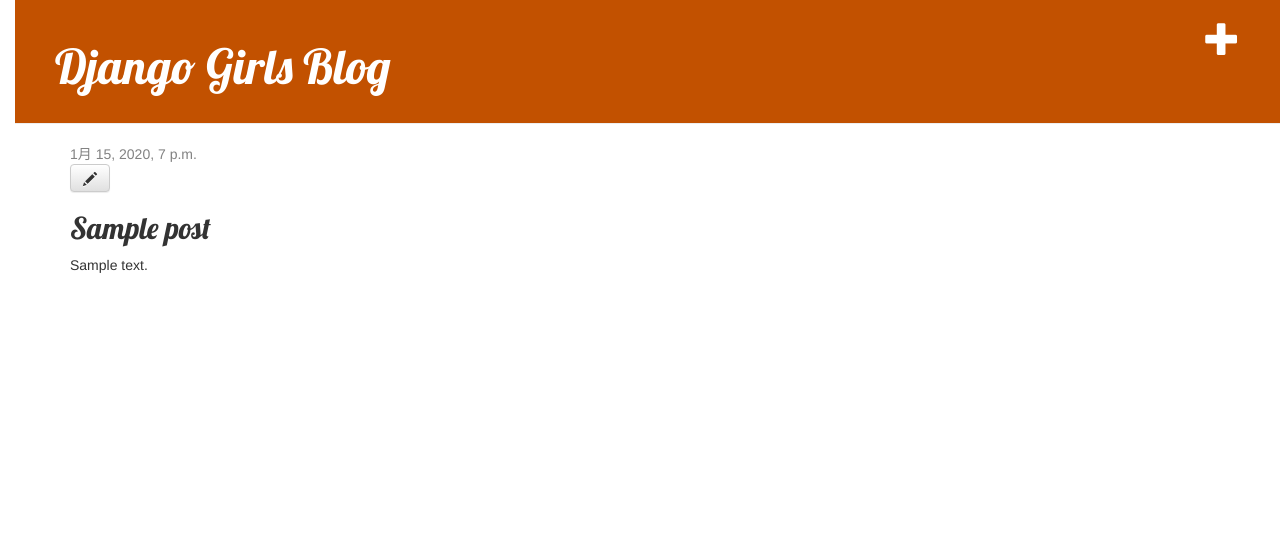
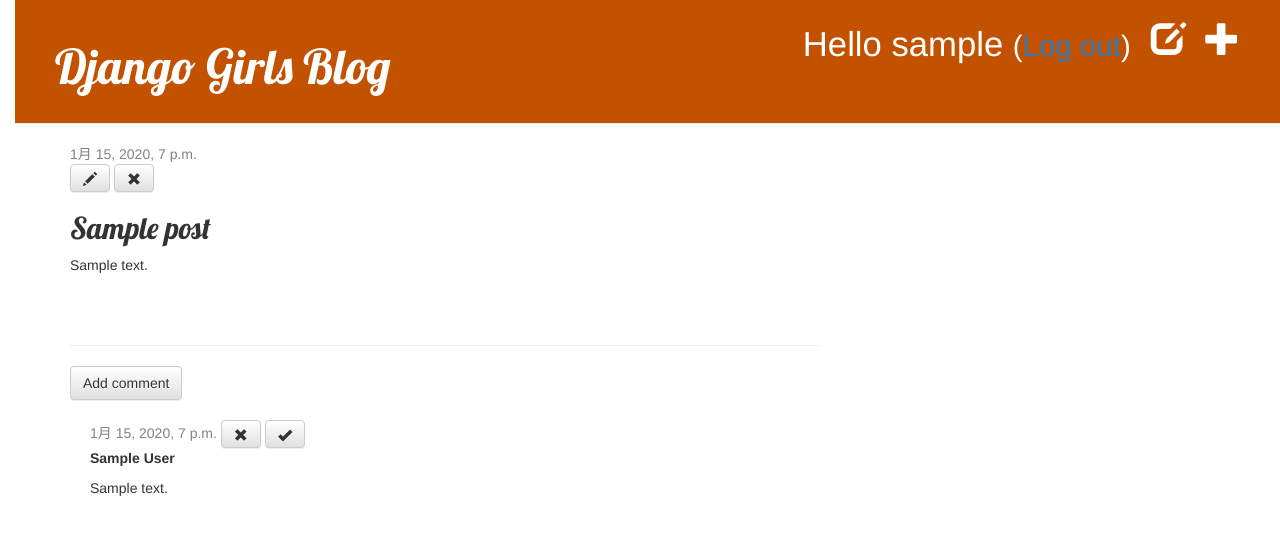
Before and after one commit to kaito071831/my-first-blog, a Django app: page /post/1/ in a window 1280 px wide. Shown: the top 535 px of the page. Run offline with Django 3.2, Linux system fonts and the light colour scheme; a user stored in the database is signed in; tables that the repository leaves empty hold one stand-in row (values such as "Sample post"); some libraries are stand-ins or nearby versions.

Commit message:
Add draft and comment function.

```diff
--- a/blog/admin.py
+++ b/blog/admin.py
@@ -1,4 +1,5 @@
 from django.contrib import admin
-from .models import Post
+from .models import Post, Comment
 
 admin.site.register(Post)
+admin.site.register(Comment)
--- a/blog/models.py
+++ b/blog/models.py
@@ -15,3 +15,20 @@ class Post(models.Model):
 
     def _str_(self):
         return self.title
+
+class Comment(models.Model):
+    post = models.ForeignKey('blog.post', on_delete=models.CASCADE, related_name='comments')
+    author = models.CharField(max_length=200)
+    text = models.TextField()
+    created_date = models.DateTimeField(default=timezone.now)
+    apporved_comment = models.BooleanField(default=False)
+
+    def approve(self):
+        self.approved_comment = True
+        self.save()
+
+    def __str__(self):
+        return self.text
+
+    def apporved_comment(self):
+        return self.comment.filter(approved_comment=True)
--- a/blog/static/css/blog.css
+++ b/blog/static/css/blog.css
@@ -53,3 +53,7 @@ h1, h2, h3, h4{
 .post h2 a, .post h2 a:visited{
     color: #000000;
 }
+
+.comment{
+    margin: 20px 0px 20px 20px;
+}
--- a/blog/templates/blog/base.html
+++ b/blog/templates/blog/base.html
@@ -11,6 +11,10 @@
 		<div class="page-header">
 			{% if user.is_authenticated %}
 				<a href="{% url 'post_new' %}" class="top-menu"><span class="glyphicon glyphicon-plus"></span></a>
+				<a href="{% url 'post_draft_list' %}" class="top-menu"><span class="glyphicon glyphicon-edit"></span></a>
+				<p class="top-menu">Hello {{ user.username }} <small>(<a href="{% url 'logout' %}">Log out</a>)</small></p>
+			{% else %}
+				<a href="{% url 'login' %}" class="top-menu"><span class="glyphicon glyphicon-lock"></span></a>
 			{% endif %}
 			<h1><a href="/">Django Girls Blog</a></h1>
 		</div>
--- a/blog/templates/blog/post_detail.html
+++ b/blog/templates/blog/post_detail.html
@@ -6,11 +6,33 @@
             <div class="date">
                 {{post.published_date}}
             </div>
+        {% else %}
+            <a class="btn btn-default" href="{% url 'post_publish' pk=post.pk %}">Publish</a>
         {% endif %}
         {% if user.is_authenticated %}
             <a class="btn btn-default" href="{% url 'post_edit' pk=post.pk %}"><span class="glyphicon glyphicon-pencil"></span></a>
+            <a class="btn btn-default" href="{% url 'post_remove' pk=post.pk %}"><span class="glyphicon glyphicon-remove"></span></a>
         {% endif %}
         <h2>{{post.title}}</h2>
         <p>{{post.text|linebreaksbr}}</p>
     </div>
+    <hr>
+    <a class="btn btn-default" href="{% url 'add_comment_to_post' pk=post.pk %}">Add comment</a>
+    {% for comment in post.comments.all %}
+        {% if user.is_authenticated or comment.approved_comment %}
+        <div class="comment">
+            <div class="date">
+                {{ comment.created_date }}
+                {% if not comment.approved_comment %}
+                    <a class="btn btn-default" href="{% url 'comment_remove' pk=comment.pk %}"><span class="glyphicon glyphicon-remove"></span></a>
+                    <a class="btn btn-default" href="{% url 'comment_approve' pk=comment.pk %}"><span class="glyphicon glyphicon-ok"></span></a>
+                {% endif %}
+            </div>
+            <strong>{{ comment.author }}</strong>
+            <p>{{ comment.text | linebreaks }}</p>
+        </div>
+        {% endif %}
+    {% empty %}
+        <p>No comments here yet :(</p>
+    {% endfor %}
 {% endblock %}
--- a/blog/templates/blog/post_list.html
+++ b/blog/templates/blog/post_list.html
@@ -6,8 +6,9 @@
 			<div class="date">
 				<p>published: {{ post.published_date }}</p>
 			</div>
-			<h2><a href="{% url 'post_detail' pk=post.pk %}">{{ post.title}}</a></h2>
+			<h2><a href="{% url 'post_detail' pk=post.pk %}">{{ post.title }}</a></h2>
 			<p>{{ post.text|linebreaksbr }}</p>
+			<a href="{% url 'post_detail' pk=post.pk %}">Comments: {{ post.approved_comments.count }}</a>
 		</div>
 	{% endfor %}
 {% endblock %}
--- a/blog/urls.py
+++ b/blog/urls.py
@@ -5,5 +5,11 @@ urlpatterns = [
     path('', views.post_list, name='post_list'),
     path('post/<int:pk>/', views.post_detail, name='post_detail'),
     path('post/new/', views.post_new, name='post_new'),
-    path('post/<int:pk>/edit', views.post_edit, name='post_edit'),
+    path('post/<int:pk>/edit/', views.post_edit, name='post_edit'),
+    path('drafts/', views.post_draft_list, name='post_draft_list'),
+    path('post/<int:pk>/publish/', views.post_publish, name='post_publish'),
+    path('post/<int:pk>/remove/', views.post_remove, name='post_remove'),
+    path('post/<int:pk>/comment/', views.add_comment_to_post, name='add_comment_to_post'),
+    path('comment/<int:pk>/approve/', views.comment_approve, name='comment_approve'),
+    path('comment/<int:pk>/remove/', views.comment_remove, name='comment_remove'),
 ]
--- a/blog/views.py
+++ b/blog/views.py
@@ -1,9 +1,10 @@
 from django.shortcuts import render
 from django.utils import timezone
-from .models import Post
+from .models import Post, Comment
 from django.shortcuts import render, get_object_or_404
-from .forms import PostForm
+from .forms import PostForm, CommentForm
 from django.shortcuts import redirect
+from django.contrib.auth.decorators import login_required
 
 def post_list(request):
         posts = Post.objects.filter(published_date__lte=timezone.now()).order_by('published_date')
@@ -13,19 +14,20 @@ def post_detail(request, pk):
         post = get_object_or_404(Post, pk=pk)
         return render(request, 'blog/post_detail.html', {'post': post})
 
+@login_required
 def post_new(request):
         if request.method =='POST':
                 form = PostForm(request.POST)
                 if form.is_valid():
                         post = form.save(commit=False)
                         post.author = request.user
-                        post.published_date = timezone.now()
                         post.save()
                         return redirect('post_detail', pk=post.pk)
         else:
                 form = PostForm()
         return render(request, 'blog/post_edit.html',{'form': form})
 
+@login_required
 def post_edit(request, pk):
         post = get_object_or_404(Post, pk=pk)
         if request.method == "POST":
@@ -39,3 +41,49 @@ def post_edit(request, pk):
         else:
                 form = PostForm(instance=post)
         return render(request, 'blog/post_edit.html',{'form': form})
+
+@login_required
+def post_draft_list(request):
+        posts = Post.objects.filter(published_date__isnull=True).order_by('created_date')
+        return render(request, 'blog/post_draft_list.html',{'posts': posts})
+
+@login_required
+def post_publish(request, pk):
+        post = get_object_or_404(Post, pk=pk)
+        post.publish()
+        return redirect('post_detail', pk=pk)
+
+def publish(self):
+        self.published_date = timezone.now()
+        self.save()
+
+@login_required
+def post_remove(request, pk):
+        post = get_object_or_404(Post, pk=pk)
+        post.delete()
+        return redirect('post_list')
+
+def add_comment_to_post(request, pk):
+        post = get_object_or_404(Post, pk=pk)
+        if request.method == "POST":
+                form = CommentForm(request.POST)
+                if form.is_valid():
+                        comment = form.save(commit=False)
+                        comment.post = post
+                        comment.save()
+                        return redirect('post_detail', pk=post.pk)
+                else:
+                        form = CommentForm()
+                return render(request, 'blog/add_comment_to_post.html', {'form': form})
+
+@login_required
+def comment_approve(request, pk):
+        comment = get_object_or_404(Comment, pk=pk)
+        comment.approve()
+        return redirect('post_detail', pk=comment.post.pk)
+
+@login_required
+def comment_remove(request, pk):
+        comment = get_object_or_404(Comment, pk=pk)
+        comment.remove()
+        return redirect('post_detail', pk=comment.post.pk)
--- a/mysite/settings.py
+++ b/mysite/settings.py
@@ -120,3 +120,5 @@ USE_TZ = True
 
 STATIC_URL = '/static/'
 STATIC_ROOT = os.path.join(BASE_DIR, 'static')
+
+LOGIN_REDIRECT_URL = '/'
--- a/mysite/urls.py
+++ b/mysite/urls.py
@@ -16,7 +16,11 @@ Including another URLconf
 from django.contrib import admin
 from django.urls import path, include
 
+from django.contrib.auth import views
+
 urlpatterns = [
     path('admin/', admin.site.urls),
+    path('accounts/login/', views.LoginView.as_view(), name='login'),
+    path('accounts/logout/', views.LogoutView.as_view(next_page='/'), name='logout'),
     path('',include('blog.urls')),
 ]
```
Also changed, not shown: blog/forms.py (+6 -1 lines), blog/templates/blog/add_comment_to_post.html (added, +9 -0 lines), blog/templates/blog/post_draft_list.html (added, +11 -0 lines), blog/templates/registration/login.html (added, +24 -0 lines), blog/migrations/0002_comment.py (added).
